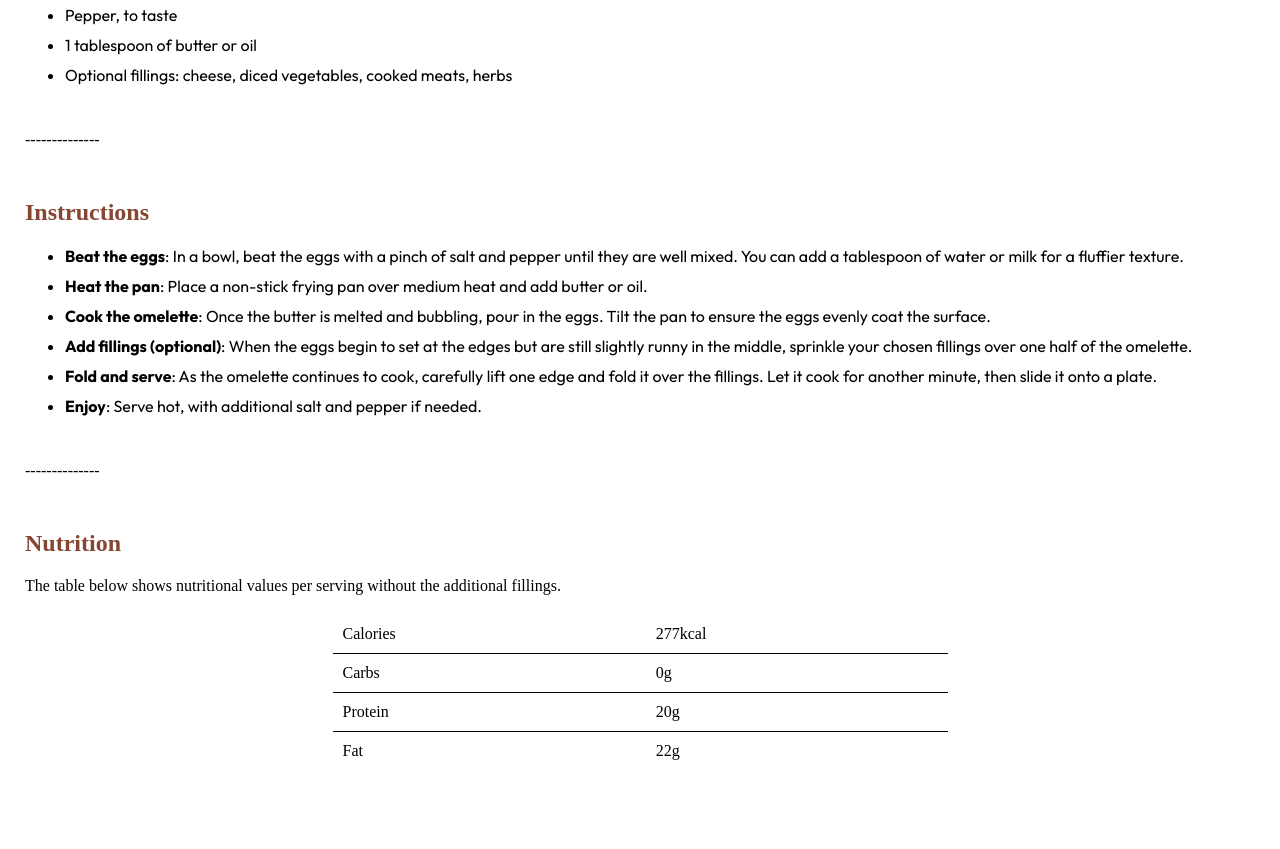
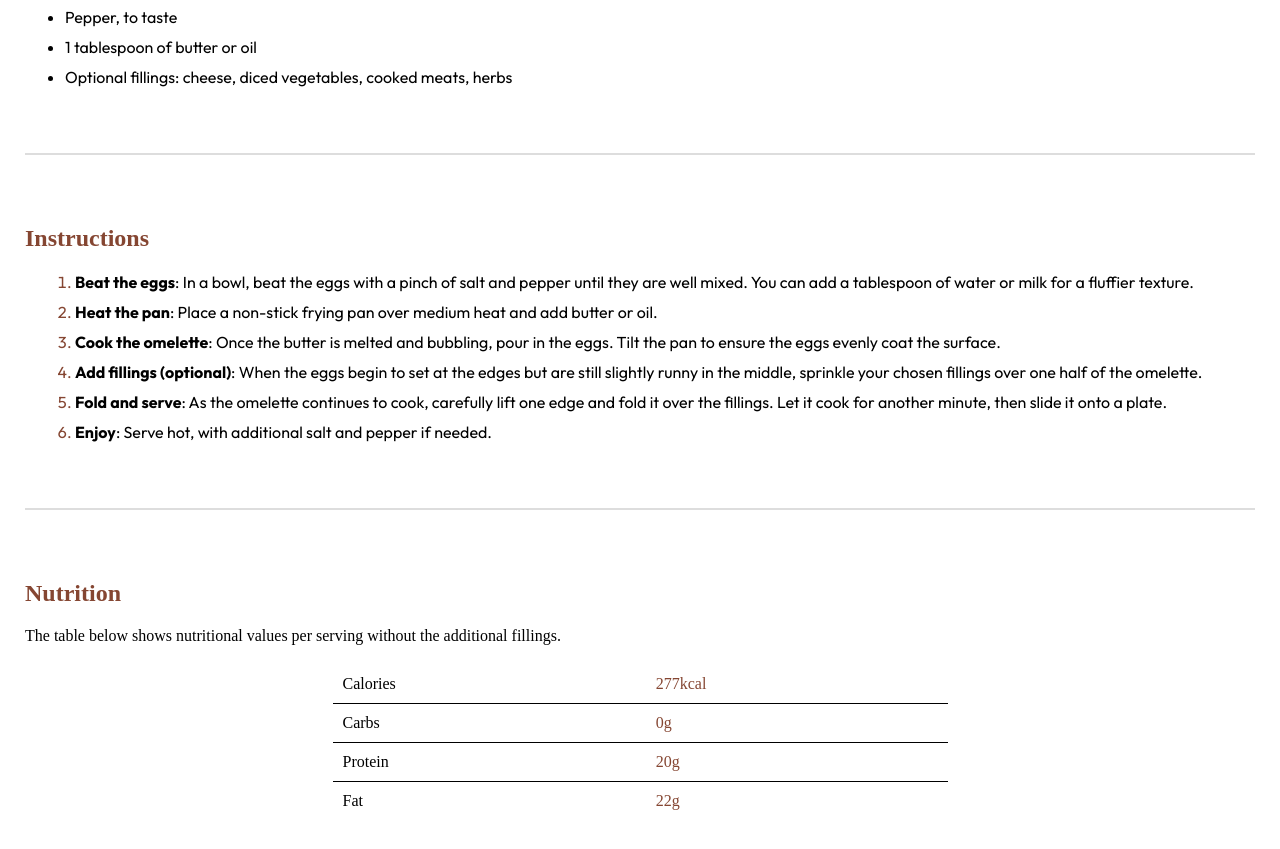
Before and after one commit to fauzihiz/frontendmentor-challenge-recipe-page, a plain HTML site: page index.html in a window 1280 px wide. Shown: the part 1127-1976 px from the top of the page. Before the commit the page ends 1942 px from the top, so only its background shows below. Drawn offline with Linux system fonts and the light colour scheme.

Commit message:
still not done

```diff
--- a/index.html
+++ b/index.html
@@ -41,12 +41,26 @@
       display: flex;
       flex-direction: column;
       row-gap: 10px;
+      list-style-position: outside;
+    }
+    ol {
+      display: flex;
+      flex-direction: column;
+      row-gap: 10px;
+      list-style-position: outside;
+      padding-left: 50px;
+    }
+    ol li::marker {
+        color: hsl(14, 45%, 36%); /* Apply brown color to list numbers */
     }
     li {
       font-size: 16px;
       font-family: 'Outfit';
     }
     h2 {
+      color: hsl(14, 45%, 36%);
+    }
+    .brown {
       color: hsl(14, 45%, 36%);
     }
     .bold-text {
@@ -66,6 +80,10 @@
       padding: 35px;
       box-sizing: border-box;
     }
+    #ingredients #instructions #nutrition {
+      padding 20px;
+      box-sizing: border-box;
+    }
     table {
     width: 50%;
     margin: 20px auto;
@@ -78,6 +96,10 @@
     tr:not(:last-child) {
         border-bottom: 1px solid black;
     }
+    .separator {
+      border: 1px solid #ddd; /* Adjust color and thickness as desired */
+      margin: 20px 0; /* Add top/bottom margin for spacing */
+    }
   </style>
 </head>
 <body>
@@ -87,14 +109,14 @@
       <div id="recipe-description">An easy and quick dish, perfect for any meal. This classic omelette combines beaten eggs cooked
         to perfection, optionally filled with your choice of cheese, vegetables, or meats.</div>
       <div id="preparation-time">
-        <span style="font-size: 20px; color: hsl(30, 10%, 34%);" >Preparation time</span>
+        <span style="font-size: 20px; font-weight: bold; color: #69334A; font-family: 'Outfit';" >Preparation time</span>
         <ul>
           <li><span class="bold-text">Total</span>: Approximately 10 minutes</li>
           <li><span class="bold-text">Preparation</span>: 5 minutes</li>
           <li><span class="bold-text">Cooking</span>: 5 minutes</li>
         </ul>
       </div>
-      <div id="Ingredients">
+      <div id="ingredients">
         <h2>Ingredients</h2>
         <ul>
           <li>2-3 large eggs</li>
@@ -104,12 +126,10 @@
           <li>Optional fillings: cheese, diced vegetables, cooked meats, herbs</li>
         </ul>
       </div>
-      <div class="separator">
-        --------------
-      </div>
+      <hr class="separator">
       <div id="instructions">
         <h2>Instructions</h2>
-        <ul>
+        <ol>
           <li><span class="bold-text">Beat the eggs</span>: In a bowl, beat the eggs with a pinch of salt and pepper until they are well mixed.
             You can add a tablespoon of water or milk for a fluffier texture.</li>
           <li><span class="bold-text">Heat the pan</span>: Place a non-stick frying pan over medium heat and add butter or oil.</li>
@@ -120,30 +140,28 @@
           <li><span class="bold-text">Fold and serve</span>: As the omelette continues to cook, carefully lift one edge and fold it over the
             fillings. Let it cook for another minute, then slide it onto a plate.</li>
           <li><span class="bold-text">Enjoy</span>: Serve hot, with additional salt and pepper if needed.</li>
-        </ul>
+        </ol>
       </div>
-      <div class="separator">
-        --------------
-      </div>
-      <div id="Nutrition">
+      <hr class="separator">
+      <div id="nutrition">
         <h2>Nutrition</h2>
         The table below shows nutritional values per serving without the additional fillings.
         <table>
           <tr>
               <td>Calories</td>
-              <td>277kcal</td>
+              <td class="brown">277kcal</td>
           </tr>
           <tr>
               <td>Carbs</td>
-              <td>0g</td>
+              <td class="brown">0g</td>
           </tr>
           <tr>
               <td>Protein</td>
-              <td>20g</td>
+              <td class="brown">20g</td>
           </tr>
           <tr>
               <td>Fat</td>
-              <td>22g</td>
+              <td class="brown">22g</td>
           </tr>
       </table>
       </div>
```
